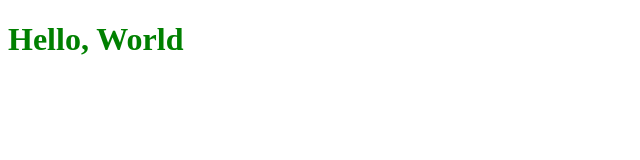
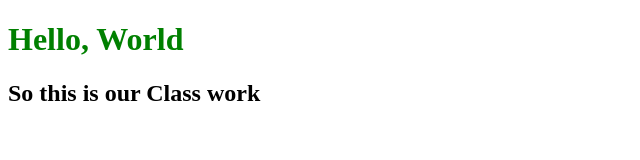
Before and after one commit to kdavid001/EIE-326-Assignment., a plain HTML site: page index.html in a window 1280 px wide. Shown: the whole page, without its empty margins (0-640 px from the left). Drawn offline with Linux system fonts and the light colour scheme.

Commit message:
Update index.html

```diff
--- a/index.html
+++ b/index.html
@@ -7,5 +7,6 @@
     </head>
     <body>
         <h1> Hello, World</h1>
+        <h2> So this is our Class work </h2>
     </body>
     </html>
```
